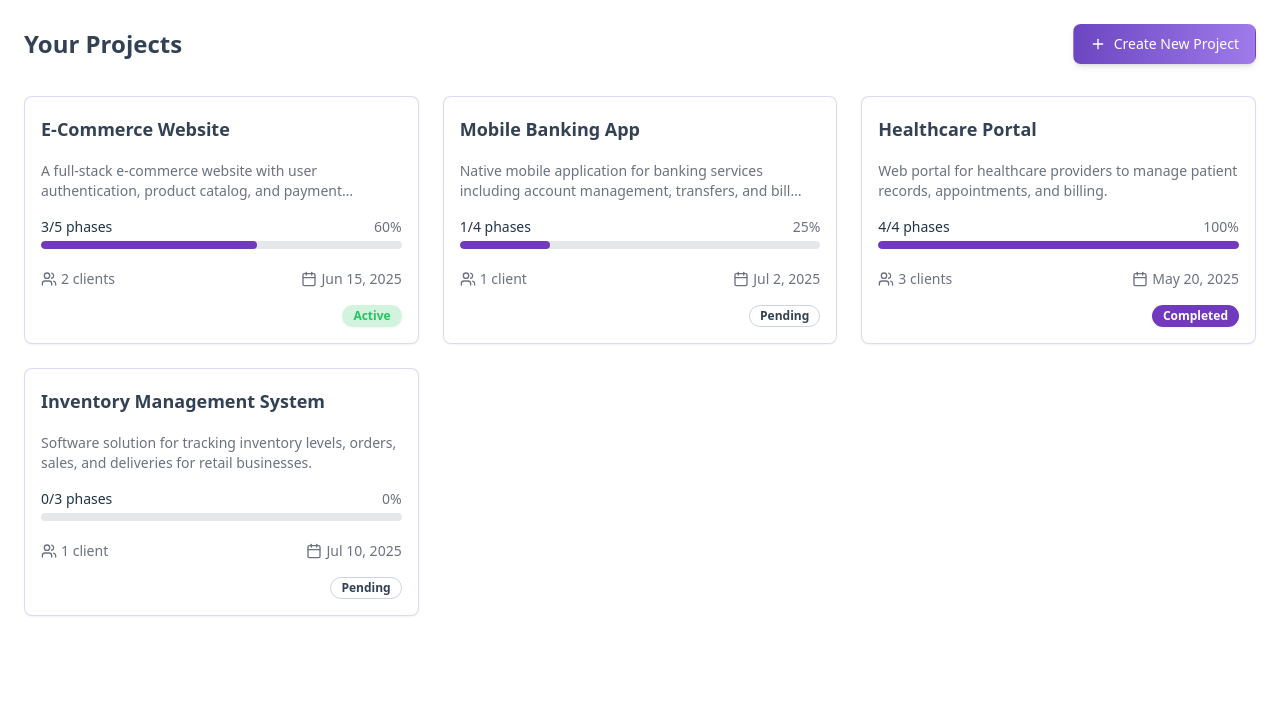
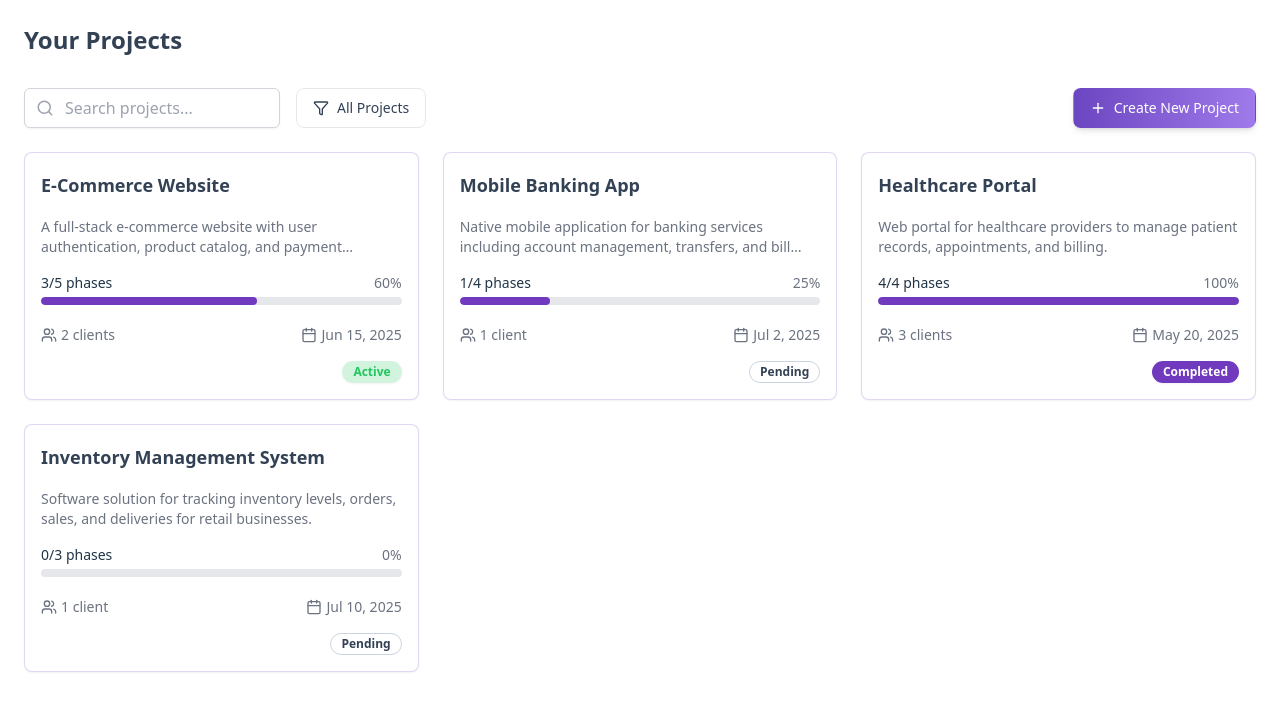
Before and after one commit to yahyam7md1/ProjectTrackingTool, a React (Vite) app in the folder frontend/: page /admin/dashboard in a window 1280 px wide. Shown: the top 710 px of the page. Built offline with nearby package versions, Linux system fonts and the light colour scheme.

Commit message:
Added search bar

```diff
--- a/frontend/package.json
+++ b/frontend/package.json
@@ -12,6 +12,7 @@
   "dependencies": {
     "@headlessui/react": "^2.2.7",
     "@radix-ui/react-dialog": "^1.1.15",
+    "@radix-ui/react-dropdown-menu": "^2.1.16",
     "@radix-ui/react-tooltip": "^1.2.8",
     "@react-three/fiber": "^9.3.0",
     "axios": "^1.11.0",
--- /dev/null
+++ b/frontend/src/components/ui/DropdownMenu.tsx
@@ -0,0 +1,100 @@
+import React from 'react';
+import * as RadixDropdownMenu from '@radix-ui/react-dropdown-menu';
+import { cn } from '../../utils/cn';
+
+// DropdownMenu Root Component
+const DropdownMenu = RadixDropdownMenu.Root;
+
+// DropdownMenu Trigger Component
+const DropdownMenuTrigger = React.forwardRef<
+  React.ElementRef<typeof RadixDropdownMenu.Trigger>,
+  React.ComponentPropsWithoutRef<typeof RadixDropdownMenu.Trigger> & { asChild?: boolean }
+>(({ className, children, asChild = false, ...props }, ref) => (
+  <RadixDropdownMenu.Trigger
+    ref={ref}
+    asChild={asChild}
+    className={cn(
+      'focus:outline-none focus-visible:ring-2 focus-visible:ring-primary/30 focus-visible:ring-offset-2',
+      className
+    )}
+    {...props}
+  >
+    {children}
+  </RadixDropdownMenu.Trigger>
+));
+
+DropdownMenuTrigger.displayName = 'DropdownMenuTrigger';
+
+// DropdownMenu Content Component
+const DropdownMenuContent = React.forwardRef<
+  React.ElementRef<typeof RadixDropdownMenu.Content>,
+  React.ComponentPropsWithoutRef<typeof RadixDropdownMenu.Content>
+>(({ className, sideOffset = 4, ...props }, ref) => (
+  <RadixDropdownMenu.Portal>
+    <RadixDropdownMenu.Content
+      ref={ref}
+      sideOffset={sideOffset}
+      className={cn(
+        'z-50 min-w-[8rem] overflow-hidden rounded-md border border-gray-200 bg-white p-1 shadow-lg animate-in',
+        className
+      )}
+      {...props}
+    />
+  </RadixDropdownMenu.Portal>
+));
+
+DropdownMenuContent.displayName = 'DropdownMenuContent';
+
+// DropdownMenu Item Component
+const DropdownMenuItem = React.forwardRef<
+  React.ElementRef<typeof RadixDropdownMenu.Item>,
+  React.ComponentPropsWithoutRef<typeof RadixDropdownMenu.Item>
+>(({ className, ...props }, ref) => (
+  <RadixDropdownMenu.Item
+    ref={ref}
+    className={cn(
+      'relative flex cursor-pointer select-none items-center rounded-sm px-2 py-1.5 text-sm outline-none transition-colors focus:bg-gray-100 focus:text-primary data-[disabled]:pointer-events-none data-[disabled]:opacity-50',
+      className
+    )}
+    {...props}
+  />
+));
+
+DropdownMenuItem.displayName = 'DropdownMenuItem';
+
+// DropdownMenu Label Component
+const DropdownMenuLabel = React.forwardRef<
+  React.ElementRef<typeof RadixDropdownMenu.Label>,
+  React.ComponentPropsWithoutRef<typeof RadixDropdownMenu.Label>
+>(({ className, ...props }, ref) => (
+  <RadixDropdownMenu.Label
+    ref={ref}
+    className={cn('px-2 py-1.5 text-sm font-semibold text-text-primary', className)}
+    {...props}
+  />
+));
+
+DropdownMenuLabel.displayName = 'DropdownMenuLabel';
+
+// DropdownMenu Separator Component
+const DropdownMenuSeparator = React.forwardRef<
+  React.ElementRef<typeof RadixDropdownMenu.Separator>,
+  React.ComponentPropsWithoutRef<typeof RadixDropdownMenu.Separator>
+>(({ className, ...props }, ref) => (
+  <RadixDropdownMenu.Separator
+    ref={ref}
+    className={cn('-mx-1 my-1 h-px bg-gray-200', className)}
+    {...props}
+  />
+));
+
+DropdownMenuSeparator.displayName = 'DropdownMenuSeparator';
+
+export {
+  DropdownMenu,
+  DropdownMenuTrigger,
+  DropdownMenuContent,
+  DropdownMenuItem,
+  DropdownMenuLabel,
+  DropdownMenuSeparator,
+};
--- a/frontend/src/components/ProjectCard.tsx
+++ b/frontend/src/components/ui/ProjectCard.tsx
@@ -1,7 +1,7 @@
 import React from 'react';
 import { Trash2, Users, Calendar } from 'lucide-react';
-import { Badge } from './ui/Badge';
-import { IconButton } from './ui/IconButton';
+import { Badge } from './Badge';
+import { IconButton } from './IconButton';
 
 interface ProjectCardProps {
   project: {
--- a/frontend/src/index.css
+++ b/frontend/src/index.css
@@ -31,9 +31,9 @@ body {
   line-height: 1.5;
   font-weight: 400;
 
-  color-scheme: light dark;
-  color: rgba(255, 255, 255, 0.87);
-  background-color: #242424;
+  color-scheme: light;
+  color: #334155; /* text-primary from your tailwind config */
+  background-color: #FFFFFF; /* white background */
 
   font-synthesis: none;
   text-rendering: optimizeLegibility;
--- a/frontend/src/pages/dashboards/admin/AdminDashboard.tsx
+++ b/frontend/src/pages/dashboards/admin/AdminDashboard.tsx
@@ -1,8 +1,17 @@
-import React, { useState } from 'react';
-import { PlusIcon } from 'lucide-react';
+import React, { useState, useMemo } from 'react';
+import { PlusIcon, SearchIcon, FilterIcon } from 'lucide-react';
 import { Button } from '../../../components/ui/Button';
-import ProjectCard from '../../../components/ProjectCard';
+import ProjectCard from '../../../components/ui/ProjectCard';
 import CreateProjectModal from '../../../components/ui/CreateProjectModal';
+import Input from '../../../components/ui/Input';
+import {
+  DropdownMenu,
+  DropdownMenuTrigger,
+  DropdownMenuContent,
+  DropdownMenuItem,
+  DropdownMenuLabel,
+  DropdownMenuSeparator
+} from '../../../components/ui/DropdownMenu';
 
 // Mock project data
 const mockProjects = [
@@ -55,6 +64,26 @@ const AdminDashboard: React.FC = () => {
   // State for projects (initialized with mock data)
   const [projects, setProjects] = useState(mockProjects);
 
+  // State for search and filter functionality
+  const [searchTerm, setSearchTerm] = useState('');
+  const [statusFilter, setStatusFilter] = useState('All');
+
+  // Filter projects based on search term and status filter
+  const filteredProjects = useMemo(() => {
+    return projects.filter(project => {
+      // Filter by status (if not "All")
+      const statusMatch = statusFilter === 'All' ||
+        project.status.toLowerCase() === statusFilter.toLowerCase();
+
+      // Filter by search term
+      const searchMatch = !searchTerm ||
+        project.name.toLowerCase().includes(searchTerm.toLowerCase()) ||
+        project.description.toLowerCase().includes(searchTerm.toLowerCase());
+
+      return statusMatch && searchMatch;
+    });
+  }, [projects, searchTerm, statusFilter]);
+
   // Determine if there are any projects
   const hasProjects = projects.length > 0;
 
@@ -80,12 +109,54 @@ const AdminDashboard: React.FC = () => {
   };
 
   return (
-    <div className="p-6 max-w-7xl mx-auto">
+    <div className="p-6 max-w-7xl mx-auto bg-white min-h-screen">
       {hasProjects ? (
         <>
           {/* Projects Grid View */}
           <div className="flex justify-between items-center mb-8">
             <h1 className="text-2xl font-bold text-text-primary">Your Projects</h1>
+          </div>
+
+          {/* Control Bar */}
+          <div className="flex flex-col md:flex-row items-center gap-4 mb-6">
+            <div className="relative w-full md:w-64">
+              <SearchIcon className="absolute left-3 top-1/2 transform -translate-y-1/2 text-gray-400" size={18} />
+              <Input
+                className="pl-10"
+                placeholder="Search projects..."
+                value={searchTerm}
+                onChange={(e) => setSearchTerm(e.target.value)}
+              />
+            </div>
+
+            <div className="flex-1 flex justify-between items-center gap-4 w-full">
+              <DropdownMenu>
+                <DropdownMenuTrigger asChild>
+                  <Button variant="secondary" leftIcon={<FilterIcon size={16} />}>
+                    {statusFilter === 'All' ? 'All Projects' : `${statusFilter} Projects`}
+                  </Button>
+                </DropdownMenuTrigger>
+                <DropdownMenuContent className="w-56">
+                  <DropdownMenuLabel>Filter by Status</DropdownMenuLabel>
+                  <DropdownMenuSeparator />
+                  <DropdownMenuItem onClick={() => setStatusFilter('All')}>
+                    All
+                  </DropdownMenuItem>
+                  <DropdownMenuItem onClick={() => setStatusFilter('Active')}>
+                    Active
+                  </DropdownMenuItem>
+                  <DropdownMenuItem onClick={() => setStatusFilter('Completed')}>
+                    Completed
+                  </DropdownMenuItem>
+                  <DropdownMenuItem onClick={() => setStatusFilter('Pending')}>
+                    Pending
+                  </DropdownMenuItem>
+                  <DropdownMenuItem onClick={() => setStatusFilter('Canceled')}>
+                    Canceled
+                  </DropdownMenuItem>
+                </DropdownMenuContent>
+              </DropdownMenu>
+
               <Button
                 onClick={() => setIsModalOpen(true)}
                 leftIcon={<PlusIcon size={16} />}
@@ -93,9 +164,10 @@ const AdminDashboard: React.FC = () => {
                 Create New Project
               </Button>
             </div>
+          </div>
 
           <div className="grid grid-cols-1 md:grid-cols-2 lg:grid-cols-3 gap-6">
-            {projects.map((project) => (
+            {filteredProjects.map((project) => (
               <ProjectCard
                 key={project.id}
                 project={project}
```
Also changed, not shown: 1 other file (tests, documents, lock files or other folders). Lines whose indentation alone changed are shown as unchanged.
